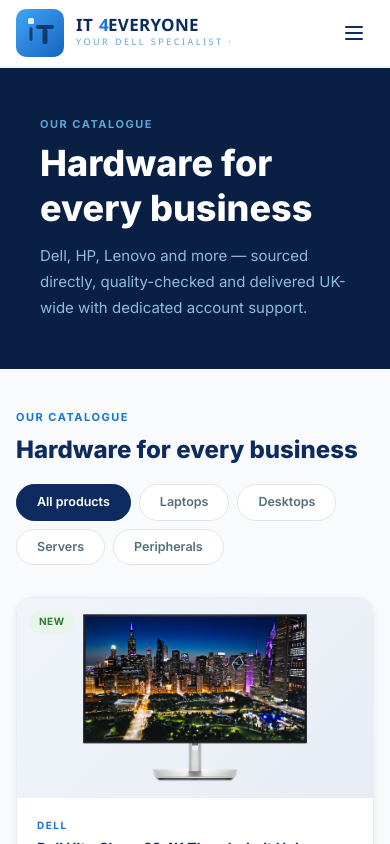
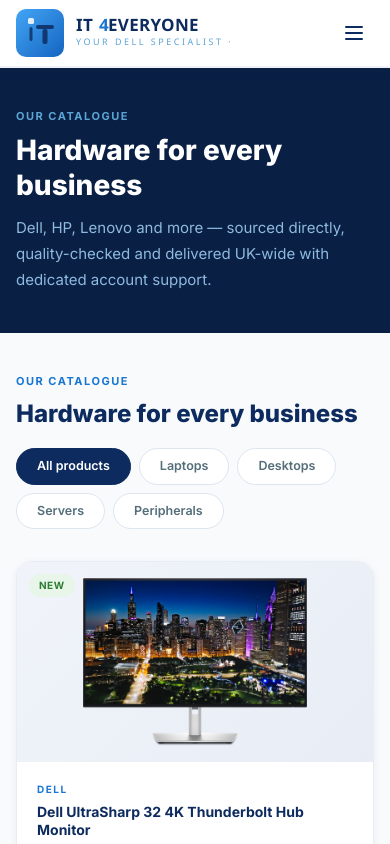
Before and after one commit to Skip715/it4everyone, a Next.js app in the folder deploy/: page /products in a window 390 px wide. Shown: the top 844 px of the page. Built offline with nearby package versions, Linux system fonts and the light colour scheme.

Commit message:
Update page.tsx

```diff
--- a/deploy/app/products/page.tsx
+++ b/deploy/app/products/page.tsx
@@ -3,11 +3,11 @@
 export default function ProductsPage() {
   return (
     <>
-      <div className="bg-navy px-10 py-12">
+      <div className="bg-navy px-4 sm:px-10 py-10 sm:py-12">
         <p className="text-[11px] font-bold text-sky tracking-[1.5px] uppercase mb-2">Our catalogue</p>
-        <h1 className="text-[36px] font-extrabold text-white leading-tight">Hardware for every business</h1>
+        <h1 className="text-[28px] sm:text-[36px] font-extrabold text-white leading-tight">Hardware for every business</h1>
         <p className="text-sky-muted text-[15px] mt-3 max-w-lg leading-[1.75]">
-          Dell, HP, Lenovo and more — sourced directly, quality-checked and delivered UK-wide with dedicated account support.
+          Dell, HP, Lenovo and more &#8212; sourced directly, quality-checked and delivered UK-wide with dedicated account support.
         </p>
       </div>
       <ProductGrid />
```
